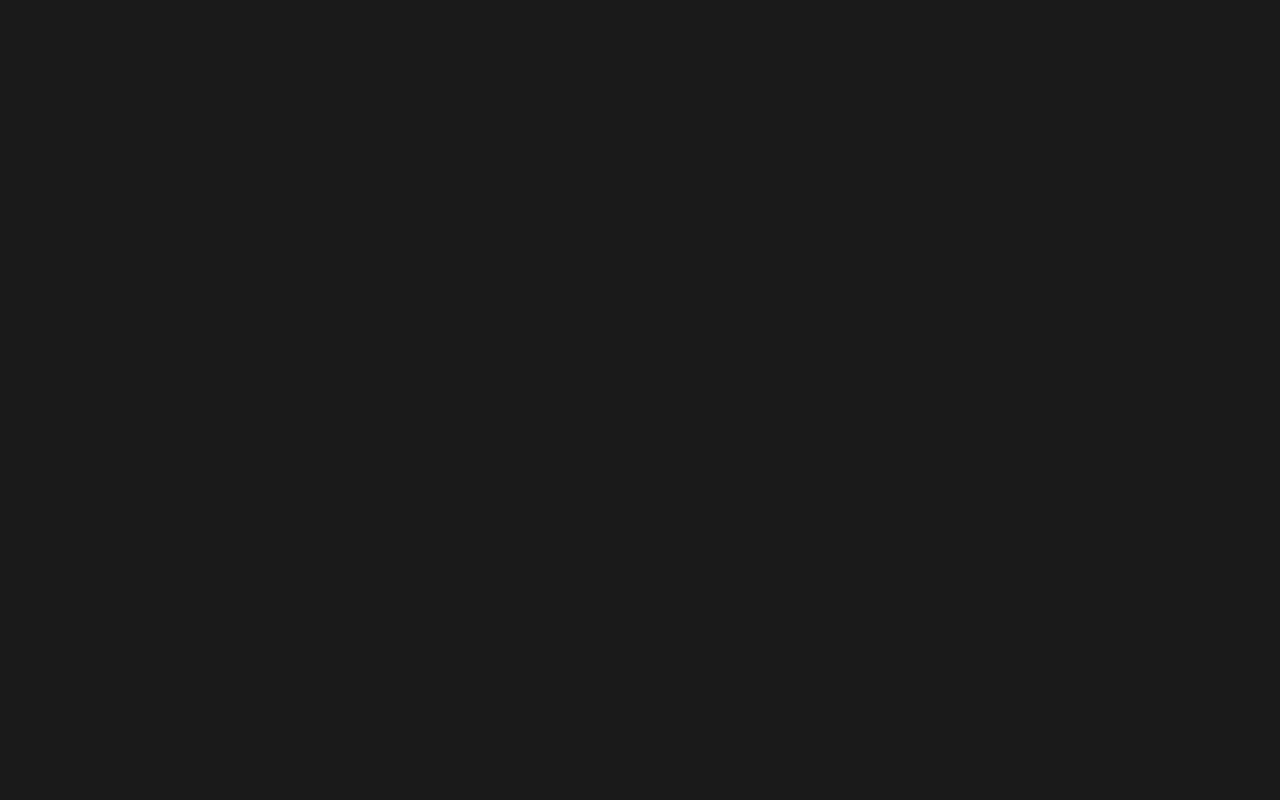
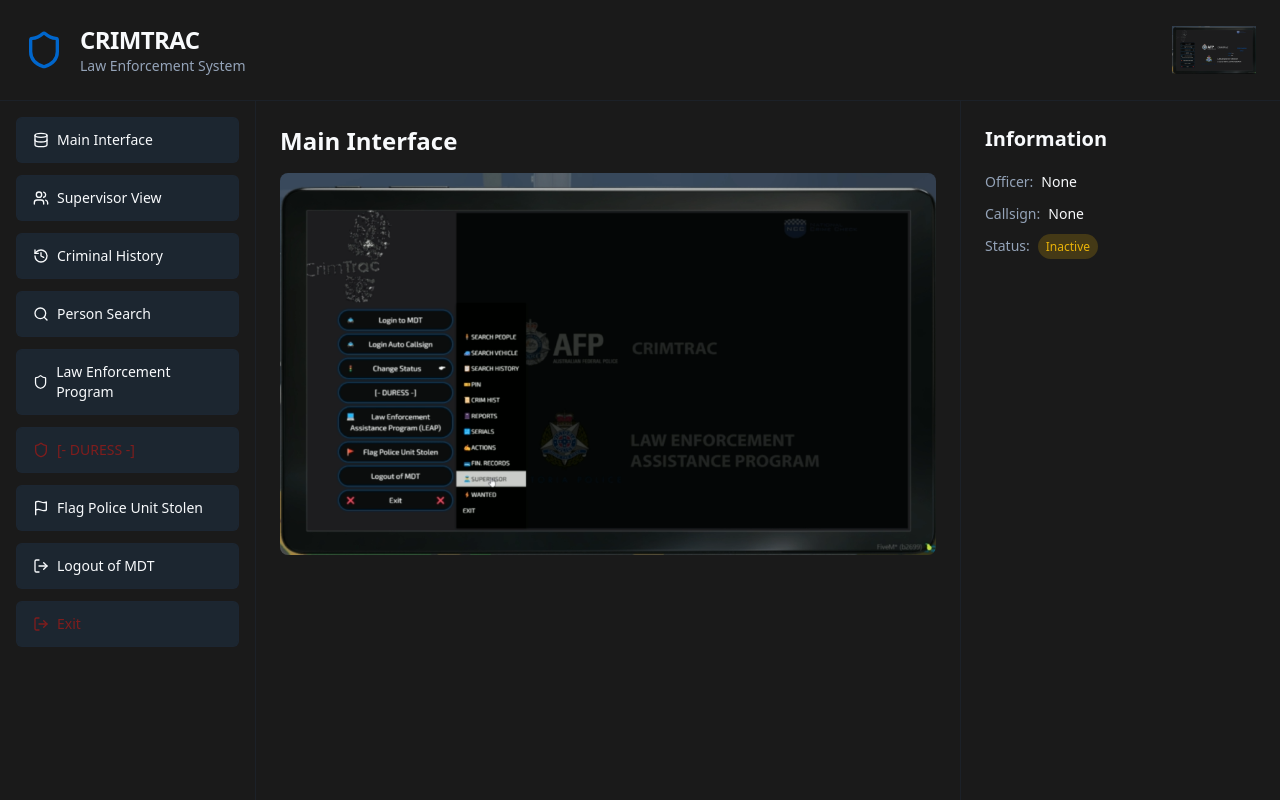
Before and after one commit to kelso1535/helpful-huggle, a React (Vite) app: page /main in a window 1280 px wide. Before the commit this address had no page. Built offline with nearby package versions, Linux system fonts and the light colour scheme.

Commit message:
Add example images for MDT
Included images that represent the expected appearance of the MDT across various pages.
[skip gpt_engineer]

```diff
--- a/src/App.tsx
+++ b/src/App.tsx
@@ -4,6 +4,11 @@ import { TooltipProvider } from "@/components/ui/tooltip";
 import { QueryClient, QueryClientProvider } from "@tanstack/react-query";
 import { BrowserRouter, Routes, Route } from "react-router-dom";
 import Index from "./pages/Index";
+import MainInterface from "./pages/MainInterface";
+import SupervisorView from "./pages/SupervisorView";
+import CriminalHistory from "./pages/CriminalHistory";
+import PersonSearch from "./pages/PersonSearch";
+import LawEnforcement from "./pages/LawEnforcement";
 
 const queryClient = new QueryClient();
 
@@ -15,6 +20,11 @@ const App = () => (
       <BrowserRouter>
         <Routes>
           <Route path="/" element={<Index />} />
+          <Route path="/main" element={<MainInterface />} />
+          <Route path="/supervisor" element={<SupervisorView />} />
+          <Route path="/criminal-history" element={<CriminalHistory />} />
+          <Route path="/person-search" element={<PersonSearch />} />
+          <Route path="/law-enforcement" element={<LawEnforcement />} />
         </Routes>
       </BrowserRouter>
     </TooltipProvider>
--- a/src/components/Sidebar.tsx
+++ b/src/components/Sidebar.tsx
@@ -1,31 +1,39 @@
-import { LogOut, Shield, Flag, Database, UserCheck, AlertTriangle } from 'lucide-react';
+import { LogOut, Shield, Flag, Database, UserCheck, AlertTriangle, History, Search, Users } from 'lucide-react';
+import { useNavigate } from 'react-router-dom';
 
 export const Sidebar = () => {
+  const navigate = useNavigate();
+
   return (
     <div className="w-64 p-4 border-r border-border/50 space-y-3">
-      <button className="nav-button">
+      <button className="nav-button" onClick={() => navigate('/main')}>
         <Database className="w-4 h-4" />
-        Login to MDT
+        Main Interface
       </button>
 
-      <button className="nav-button">
-        <UserCheck className="w-4 h-4" />
-        Login Auto Callsign
+      <button className="nav-button" onClick={() => navigate('/supervisor')}>
+        <Users className="w-4 h-4" />
+        Supervisor View
       </button>
 
-      <button className="nav-button">
-        <AlertTriangle className="w-4 h-4" />
-        Change Status
+      <button className="nav-button" onClick={() => navigate('/criminal-history')}>
+        <History className="w-4 h-4" />
+        Criminal History
+      </button>
+
+      <button className="nav-button" onClick={() => navigate('/person-search')}>
+        <Search className="w-4 h-4" />
+        Person Search
+      </button>
+
+      <button className="nav-button" onClick={() => navigate('/law-enforcement')}>
+        <Shield className="w-4 h-4" />
+        Law Enforcement Program
       </button>
 
       <button className="nav-button text-destructive">
         <Shield className="w-4 h-4" />
         [- DURESS -]
-      </button>
-
-      <button className="nav-button">
-        <Database className="w-4 h-4" />
-        Law Enforcement Assistance Program (LEAP)
       </button>
 
       <button className="nav-button">
--- /dev/null
+++ b/src/pages/CriminalHistory.tsx
@@ -0,0 +1,29 @@
+import { Header } from "@/components/Header";
+import { Sidebar } from "@/components/Sidebar";
+import { InfoPanel } from "@/components/InfoPanel";
+
+const CriminalHistory = () => {
+  return (
+    <div className="min-h-screen flex flex-col">
+      <Header />
+      <div className="flex flex-1">
+        <Sidebar />
+        <main className="flex-1 p-6">
+          <div className="space-y-4">
+            <h1 className="text-2xl font-bold">Criminal History</h1>
+            <img
+              src="/lovable-uploads/229632a8-09af-4dd2-9fe9-0c45e6899d41.png"
+              alt="Criminal History"
+              className="w-full max-w-4xl mx-auto rounded-lg bg-black/50"
+            />
+          </div>
+        </main>
+        <div className="w-80 border-l border-border/50">
+          <InfoPanel />
+        </div>
+      </div>
+    </div>
+  );
+};
+
+export default CriminalHistory;
--- /dev/null
+++ b/src/pages/LawEnforcement.tsx
@@ -0,0 +1,29 @@
+import { Header } from "@/components/Header";
+import { Sidebar } from "@/components/Sidebar";
+import { InfoPanel } from "@/components/InfoPanel";
+
+const LawEnforcement = () => {
+  return (
+    <div className="min-h-screen flex flex-col">
+      <Header />
+      <div className="flex flex-1">
+        <Sidebar />
+        <main className="flex-1 p-6">
+          <div className="space-y-4">
+            <h1 className="text-2xl font-bold">Law Enforcement Program</h1>
+            <img
+              src="/lovable-uploads/4bf6a251-c16e-496f-bf71-4fae02caee10.png"
+              alt="Law Enforcement Program"
+              className="w-full max-w-4xl mx-auto rounded-lg bg-black/50"
+            />
+          </div>
+        </main>
+        <div className="w-80 border-l border-border/50">
+          <InfoPanel />
+        </div>
+      </div>
+    </div>
+  );
+};
+
+export default LawEnforcement;
--- /dev/null
+++ b/src/pages/MainInterface.tsx
@@ -0,0 +1,29 @@
+import { Header } from "@/components/Header";
+import { Sidebar } from "@/components/Sidebar";
+import { InfoPanel } from "@/components/InfoPanel";
+
+const MainInterface = () => {
+  return (
+    <div className="min-h-screen flex flex-col">
+      <Header />
+      <div className="flex flex-1">
+        <Sidebar />
+        <main className="flex-1 p-6">
+          <div className="space-y-4">
+            <h1 className="text-2xl font-bold">Main Interface</h1>
+            <img
+              src="/lovable-uploads/b1f0b691-37c9-40c1-b5f5-725cedb0a02d.png"
+              alt="MDT Main Interface"
+              className="w-full max-w-4xl mx-auto rounded-lg bg-black/50"
+            />
+          </div>
+        </main>
+        <div className="w-80 border-l border-border/50">
+          <InfoPanel />
+        </div>
+      </div>
+    </div>
+  );
+};
+
+export default MainInterface;
--- /dev/null
+++ b/src/pages/PersonSearch.tsx
@@ -0,0 +1,29 @@
+import { Header } from "@/components/Header";
+import { Sidebar } from "@/components/Sidebar";
+import { InfoPanel } from "@/components/InfoPanel";
+
+const PersonSearch = () => {
+  return (
+    <div className="min-h-screen flex flex-col">
+      <Header />
+      <div className="flex flex-1">
+        <Sidebar />
+        <main className="flex-1 p-6">
+          <div className="space-y-4">
+            <h1 className="text-2xl font-bold">Person Search</h1>
+            <img
+              src="/lovable-uploads/66a4e067-9738-42e6-a0cf-30e0b34e2d7c.png"
+              alt="Person Search Results"
+              className="w-full max-w-4xl mx-auto rounded-lg bg-black/50"
+            />
+          </div>
+        </main>
+        <div className="w-80 border-l border-border/50">
+          <InfoPanel />
+        </div>
+      </div>
+    </div>
+  );
+};
+
+export default PersonSearch;
--- /dev/null
+++ b/src/pages/SupervisorView.tsx
@@ -0,0 +1,29 @@
+import { Header } from "@/components/Header";
+import { Sidebar } from "@/components/Sidebar";
+import { InfoPanel } from "@/components/InfoPanel";
+
+const SupervisorView = () => {
+  return (
+    <div className="min-h-screen flex flex-col">
+      <Header />
+      <div className="flex flex-1">
+        <Sidebar />
+        <main className="flex-1 p-6">
+          <div className="space-y-4">
+            <h1 className="text-2xl font-bold">Supervisor View</h1>
+            <img
+              src="/lovable-uploads/2ef0ff2c-b267-420f-b3f3-f2aa3634a5b5.png"
+              alt="MDT Supervisor View"
+              className="w-full max-w-4xl mx-auto rounded-lg bg-black/50"
+            />
+          </div>
+        </main>
+        <div className="w-80 border-l border-border/50">
+          <InfoPanel />
+        </div>
+      </div>
+    </div>
+  );
+};
+
+export default SupervisorView;
```
